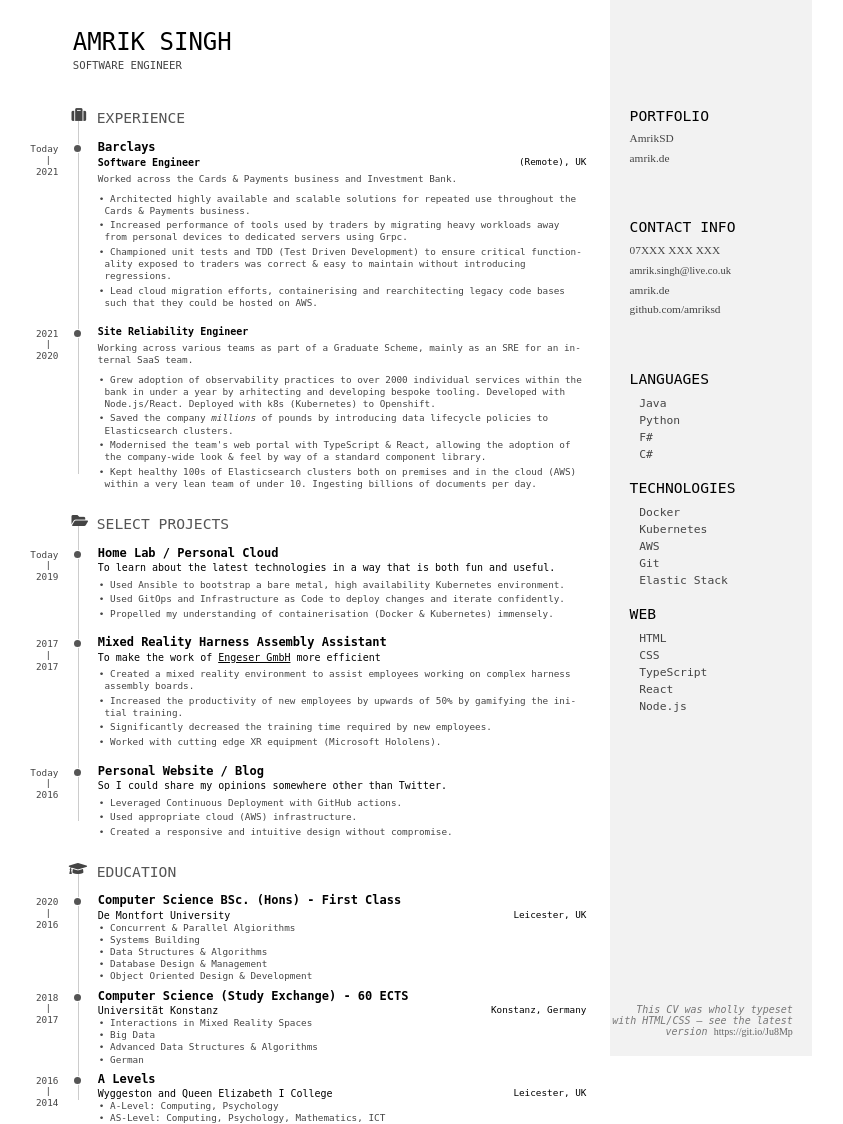
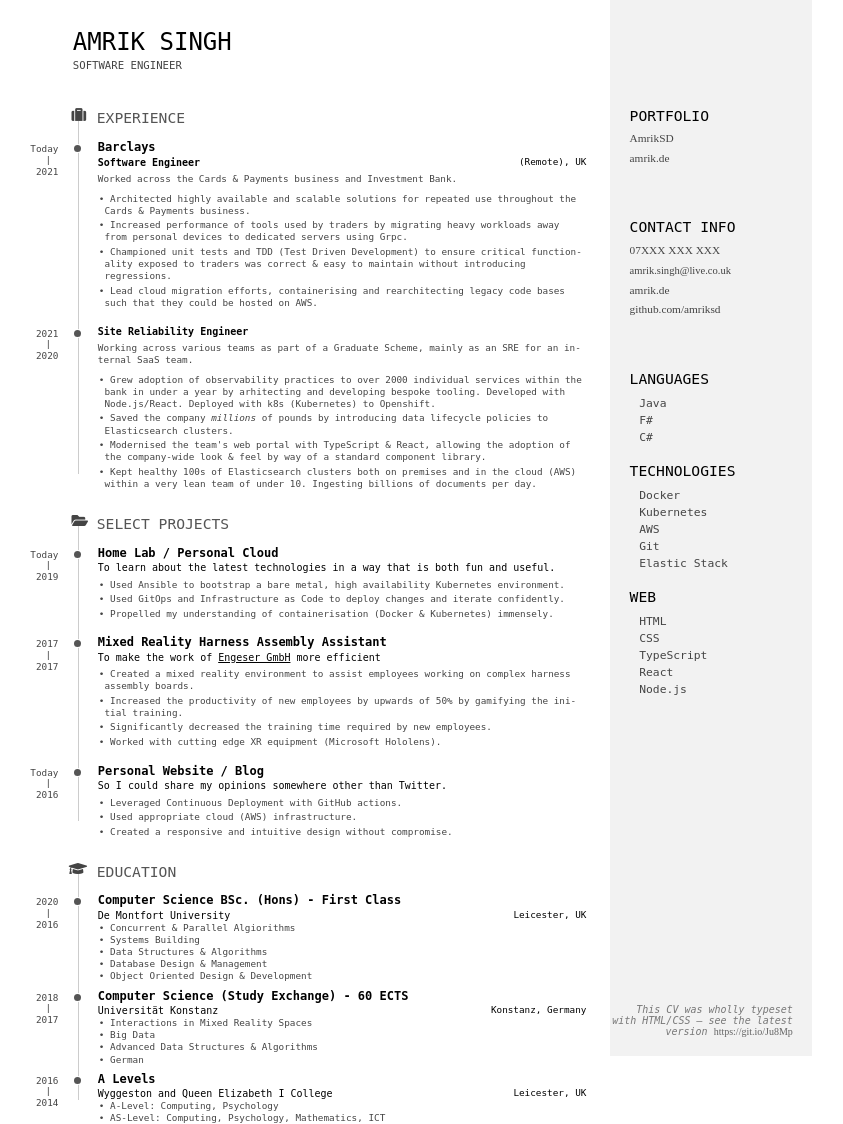
Before and after one commit to ArjG/ArjData, a Jekyll site: the page built from cv.html, in a window 1280 px wide. Shown: the whole page, without its empty margins (236-1079 px from the left). Built offline with Jekyll 4.4.1, drawn with Linux system fonts in a browser that asks for light colours; nearby versions of some CDN libraries.

Commit message:
remove python logo

```diff
--- a/cv.html
+++ b/cv.html
@@ -236,7 +236,6 @@ permalink: /cv/
         </h1>
         <ul>
           <li><span class="iconify-inline" data-icon="logos:java" ></span><span>Java</span></li>
-          <li><span class="iconify-inline" data-icon="logos:python" ></span><span>Python</span></li>
           <li><span class="iconify-inline" data-icon="logos:fsharp" ></span><span>F#</span></li>
           <li><span class="iconify-inline" data-icon="vscode-icons:file-type-csharp" ></span><span>C#</span></li>
         </ul>
```
